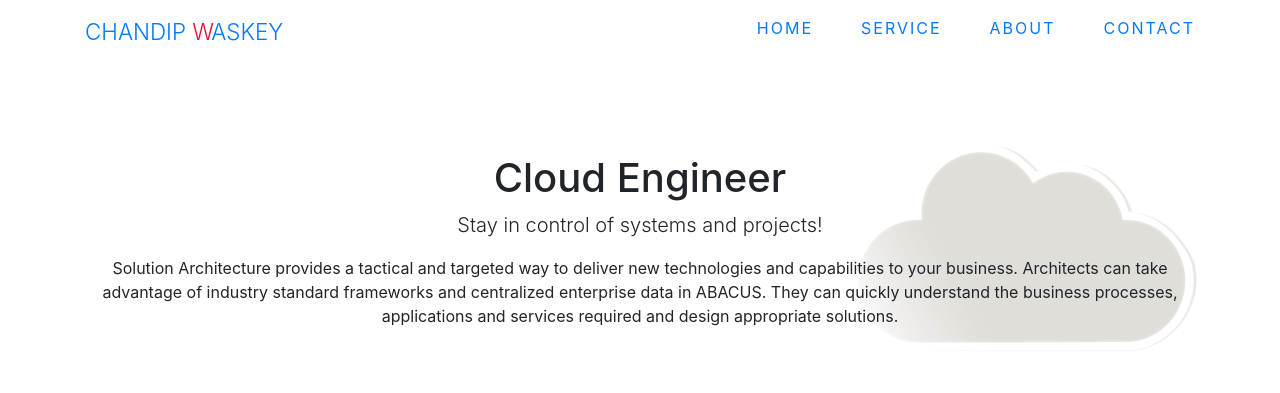
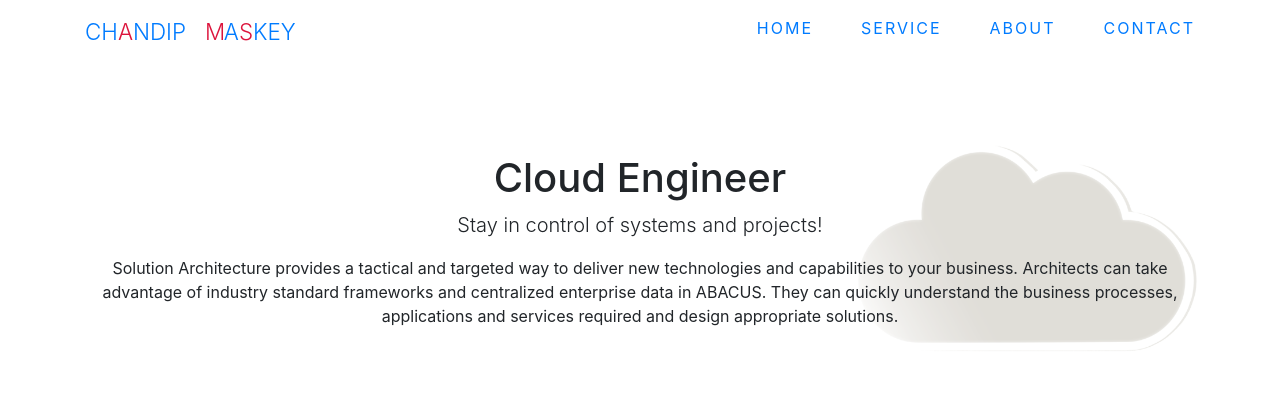
Before and after one commit to chandip/djangoprotfolio-1, a Django app: page / in a window 1280 px wide. Shown: the top 393 px of the page. Run offline with Django 3.2, Linux system fonts and the light colour scheme; data that the repository does not hold is empty; some libraries are stand-ins or nearby versions.

Commit message:
logo remake

```diff
--- a/madzones/assets/css/style.css
+++ b/madzones/assets/css/style.css
@@ -476,13 +476,20 @@ nav ul li a:hover::after{
 }
 
 /*nav bar ends*/
-
+a:hover {
+    text-decoration: none;
+}
 
 .word span{
     position: absolute;
     overflow: hidden;
     animation: animate 10s linear infinite;
     opacity: 0;
+    color: crimson;
+}
+
+.chandip .normal-text {
+    display: inline;
     color: crimson;
 }
 
--- a/madzones/templates/navbar.html
+++ b/madzones/templates/navbar.html
@@ -80,13 +80,13 @@
     <div class="col-lg-12 text-center boderforbottm">
       <nav>
         <div class="word">
-          <h1 class="chandip"><a href="#">Chandip
+          <h1 class="chandip"><a href="#">Ch<div class="normal-text">a</div>ndip &nbsp;
           <span class="ani">M</span>
           <span class="ani">W</span>
           <span class="ani">M</span>
           <span class="ani">W</span>
           <span class="ani">M</span>
-            &nbsp;&nbsp askey</a></h1>
+            &nbsp;&nbsp;  a<div class="normal-text">S</div>key</a></h1>
         </div>
         <ul>
           <li><a href="#">Home</a></li>
```
